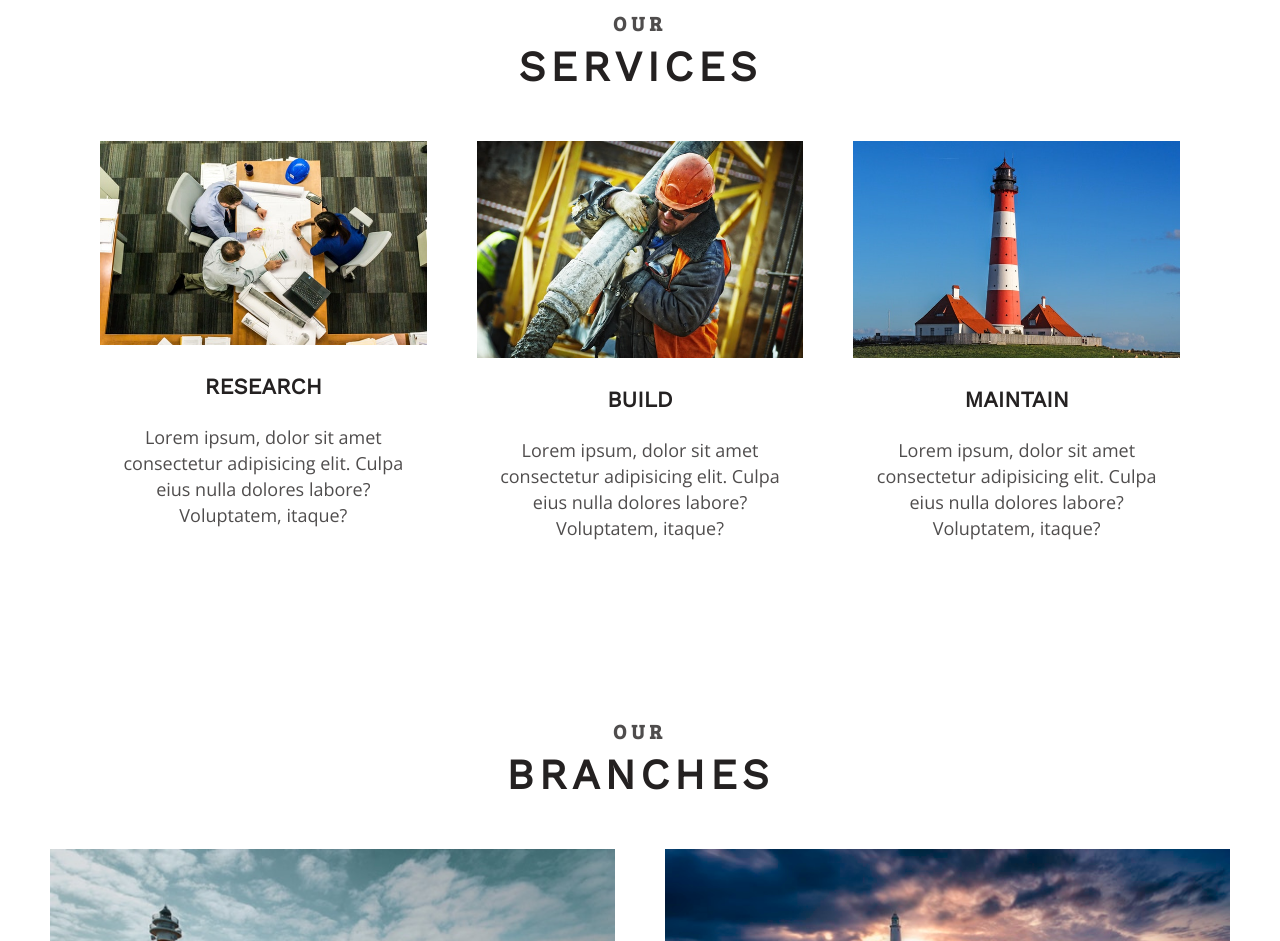
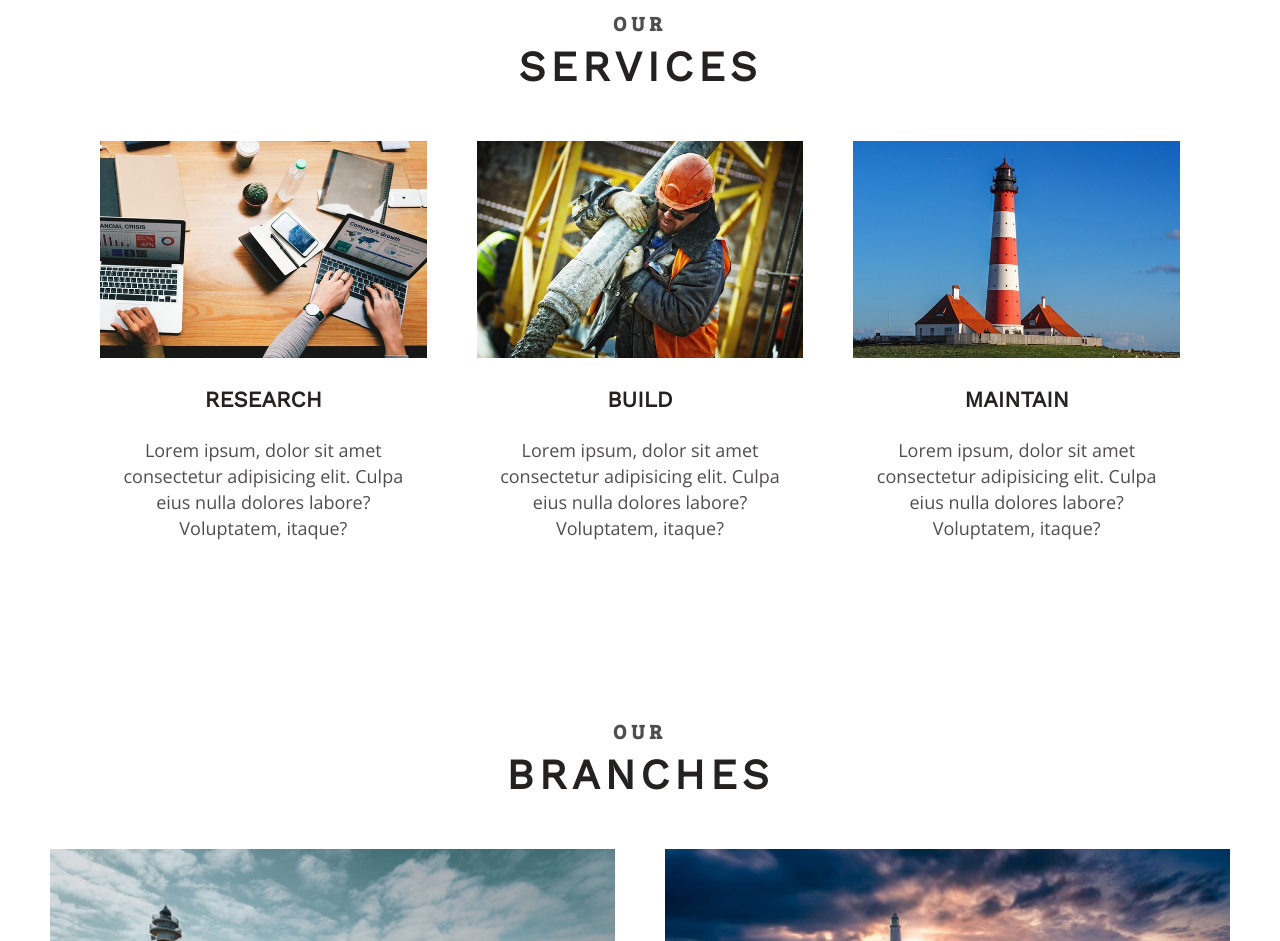
Before and after one commit to DownTheMatrix/lighthouse-construction-company, a website: page index.html in a window 1280 px wide. Shown: the part 1649-2590 px from the top of the page. Drawn offline with nearby package versions, Linux system fonts and the light colour scheme.

Commit message:
Replace services section image markup

```diff
--- a/index.html
+++ b/index.html
@@ -71,7 +71,7 @@
 
       <div class="grid-container">
         <figure>
-          <img src="./img/research.jpeg" alt="architect" />
+          <img src="./img/brainstorming.jpg" alt="brainstorming" />
           <figcaption>
             <h4>Research</h4>
             <p>
```
